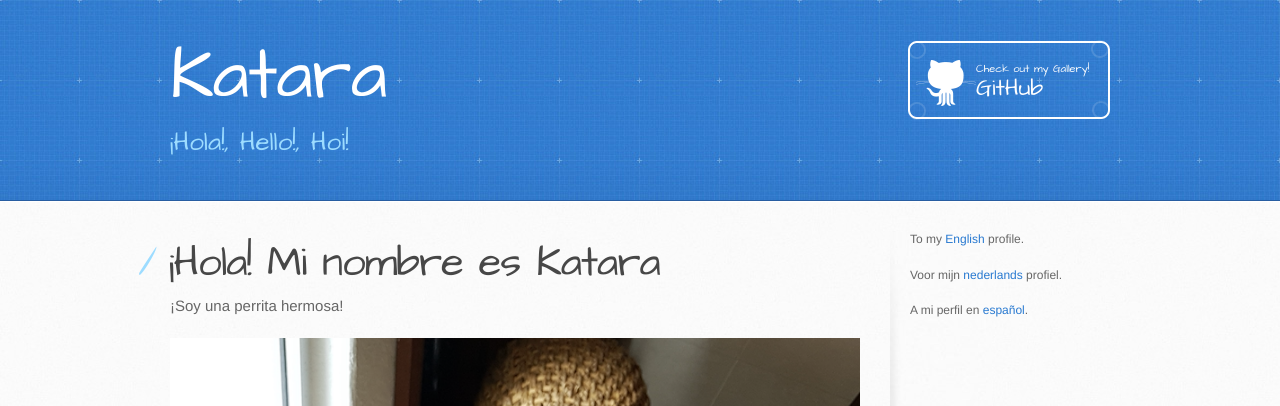
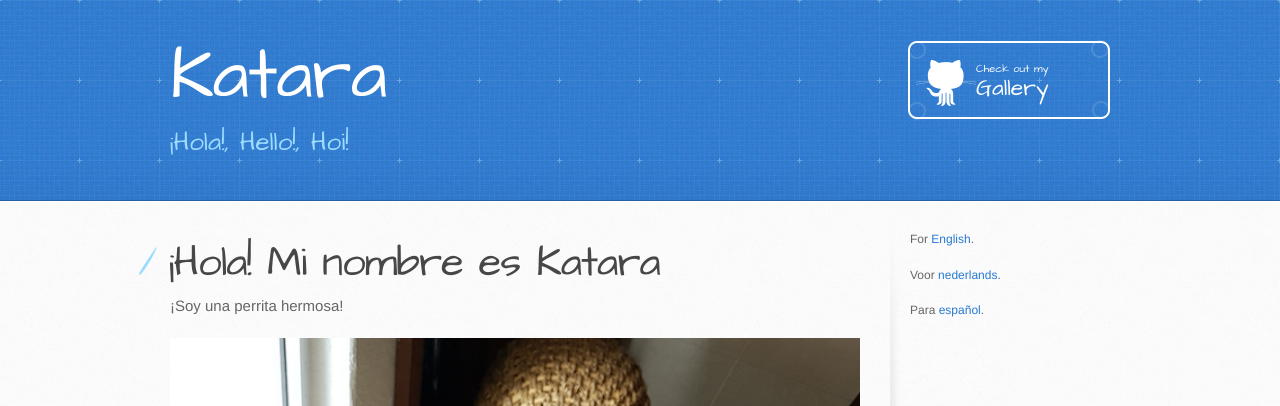
Before and after one commit to lakatara/lakatara.github.io, a Jekyll site: the page built from index.md, in a window 1280 px wide. Shown: the top 406 px of the page. Built offline with Jekyll 4.4.1, drawn with Linux system fonts in a browser that asks for light colours; our own code applies the rules of GitHub Pages for plain Markdown files.

Commit message:
Add gallery to all pages

```diff
--- a/_layouts/default.html
+++ b/_layouts/default.html
@@ -23,10 +23,10 @@
         </a>
         <h2>{{ site.description | default: site.github.project_tagline }}</h2>
         {% if site.github.is_project_page %}
-          <a href="{{ site.github.repository_url }}" class="button"><small>View project on</small> GitHub</a>
+          <a href="https://photos.app.goo.gl/m6NmmOYd2KgXlpVt2" class="button"><small>Check out my</small> Gallery</a>
         {% endif %}
         {% if site.github.is_user_page %}
-          <a href="https://photos.app.goo.gl/m6NmmOYd2KgXlpVt2" class="button"><small>Check out my Gallery!</small> GitHub</a>
+          <a href="https://photos.app.goo.gl/m6NmmOYd2KgXlpVt2" class="button"><small>Check out my</small> Gallery</a>
         {% endif %}
       </div>
     </header>
@@ -53,11 +53,11 @@
             <p class="repo-owner"><a href="{{ site.github.repository_url }}">{{ site.github.repository_name }}</a> is maintained by <a href="{{ site.github.owner_url }}">{{ site.github.owner_name }}</a>.</p>
           {% endif %}
 
-          <p>To my <a href="english">English</a> profile.</p>
+          <p>For <a href="english">English</a>.</p>
 
-          <p>Voor mijn <a href="nederlands">nederlands</a> profiel.</p>
+          <p>Voor <a href="nederlands">nederlands</a>.</p>
 
-          <p>A mi perfil en <a href="index">español</a>.</p>
+          <p>Para <a href="index">español</a>.</p>
         </aside>
       </div>
     </div>
```
